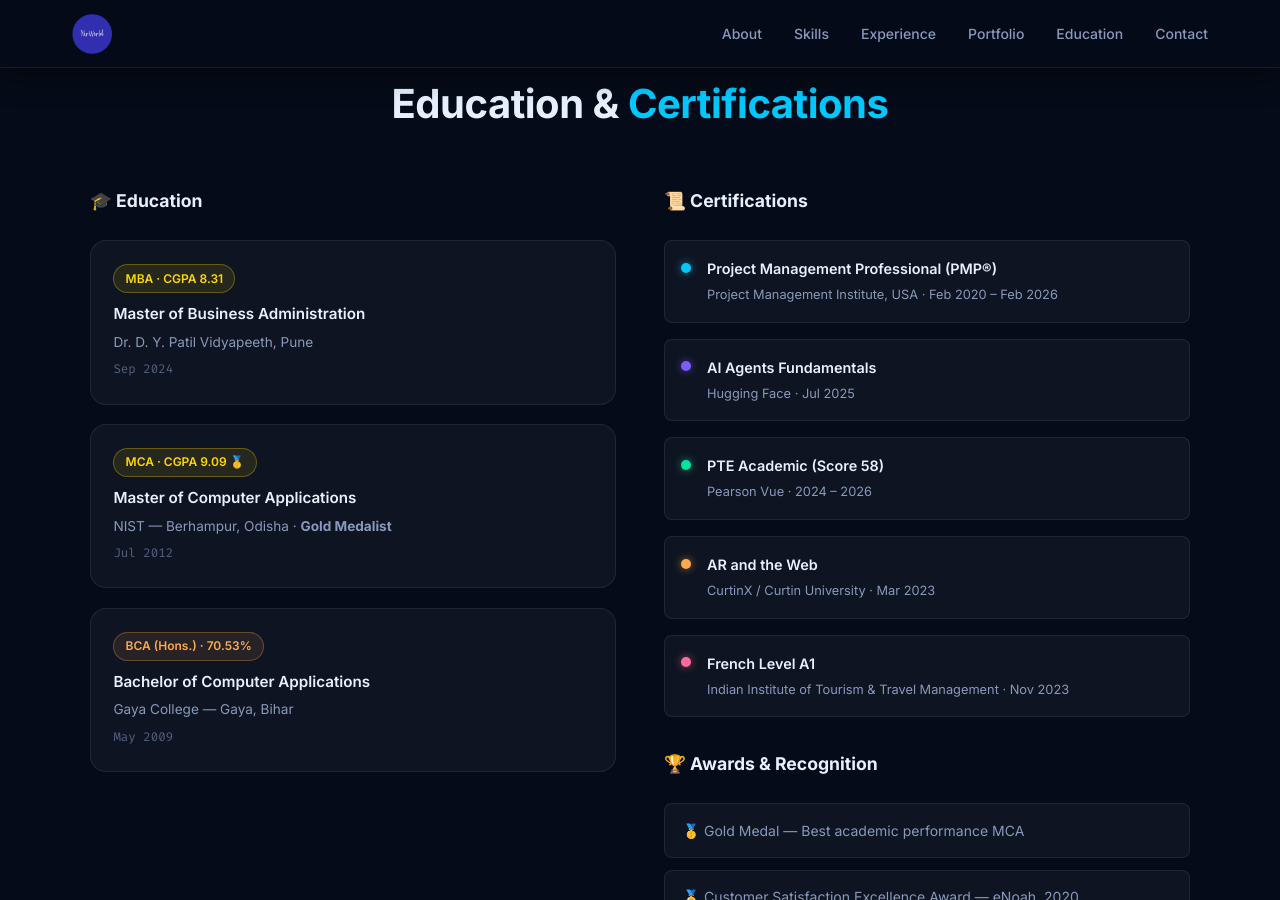
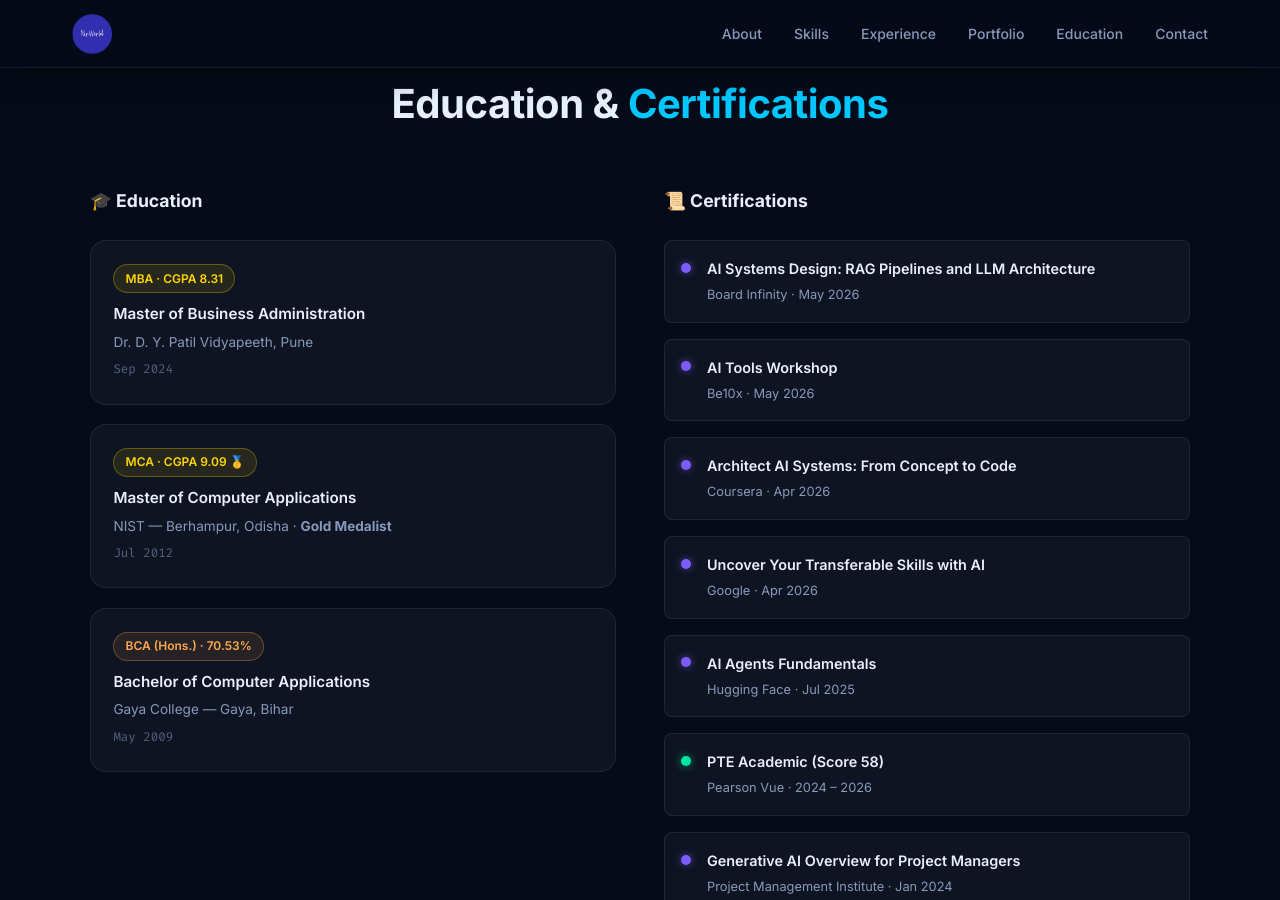
Before and after one commit to kamalnirajb/nirworld.io, a Jekyll site: the page built from index.html, in a window 1280 px wide and 900 px high, scrolled down 6002 px. Built offline with Jekyll 4.4.1, drawn with Linux system fonts in a browser that asks for light colours; some of the changed text lies outside the part shown.

Commit message:
Updated Certificates

```diff
--- a/_config.yml
+++ b/_config.yml
@@ -5,6 +5,7 @@
 author: Niraj Kumar
 linkedin: https://www.linkedin.com/in/kamalnirajb/
 github: https://github.com/kamalnirajb
+blog: https://nirworld.blogspot.com/
 
 # Build settings
 markdown: kramdown
--- a/_data/content.yml
+++ b/_data/content.yml
@@ -47,7 +47,7 @@ about:
       target: 8
       label: "Gov & Enterprise Clients"
     - id: "stat-certs"
-      target: 5
+      target: 10
       label: "Certifications"
 
 # Skills Section
@@ -210,21 +210,36 @@ education:
     year: "May 2009"
 
 certifications:
-  - title: "Project Management Professional (PMP®)"
-    institution: "Project Management Institute, USA · Feb 2020 – Feb 2026"
-    dot_class: "pmp"
+  - title: "AI Systems Design: RAG Pipelines and LLM Architecture"
+    institution: "Board Infinity · May 2026"
+    dot_class: "ai"
+  - title: "AI Tools Workshop"
+    institution: "Be10x · May 2026"
+    dot_class: "ai"
+  - title: "Architect AI Systems: From Concept to Code"
+    institution: "Coursera · Apr 2026"
+    dot_class: "ai"
+  - title: "Uncover Your Transferable Skills with AI"
+    institution: "Google · Apr 2026"
+    dot_class: "ai"
   - title: "AI Agents Fundamentals"
     institution: "Hugging Face · Jul 2025"
     dot_class: "ai"
   - title: "PTE Academic (Score 58)"
     institution: "Pearson Vue · 2024 – 2026"
     dot_class: "pte"
+  - title: "Generative AI Overview for Project Managers"
+    institution: "Project Management Institute · Jan 2024"
+    dot_class: "ai"
+  - title: "French Level A1"
+    institution: "Indian Institute of Tourism & Travel Management · Nov 2023"
+    dot_class: "fr"
   - title: "AR and the Web"
     institution: "CurtinX / Curtin University · Mar 2023"
     dot_class: "ar"
-  - title: "French Level A1"
-    institution: "Indian Institute of Tourism & Travel Management · Nov 2023"
-    dot_class: "fr"
+  - title: "Project Management Professional (PMP®)"
+    institution: "Project Management Institute, USA · Feb 2020 – Feb 2029"
+    dot_class: "pmp"
 
 awards:
   - "🥇 Gold Medal — Best academic performance MCA"
@@ -258,6 +273,11 @@ contact:
       icon: "💻"
       text: "GitHub"
       target: "_blank"
+    - id: "blog-link"
+      url: "https://nirworld.blogspot.com/"
+      icon: "✍️"
+      text: "Blog"
+      target: "_blank"
   location:
     id: "location-card"
     icon: "📍"
```
